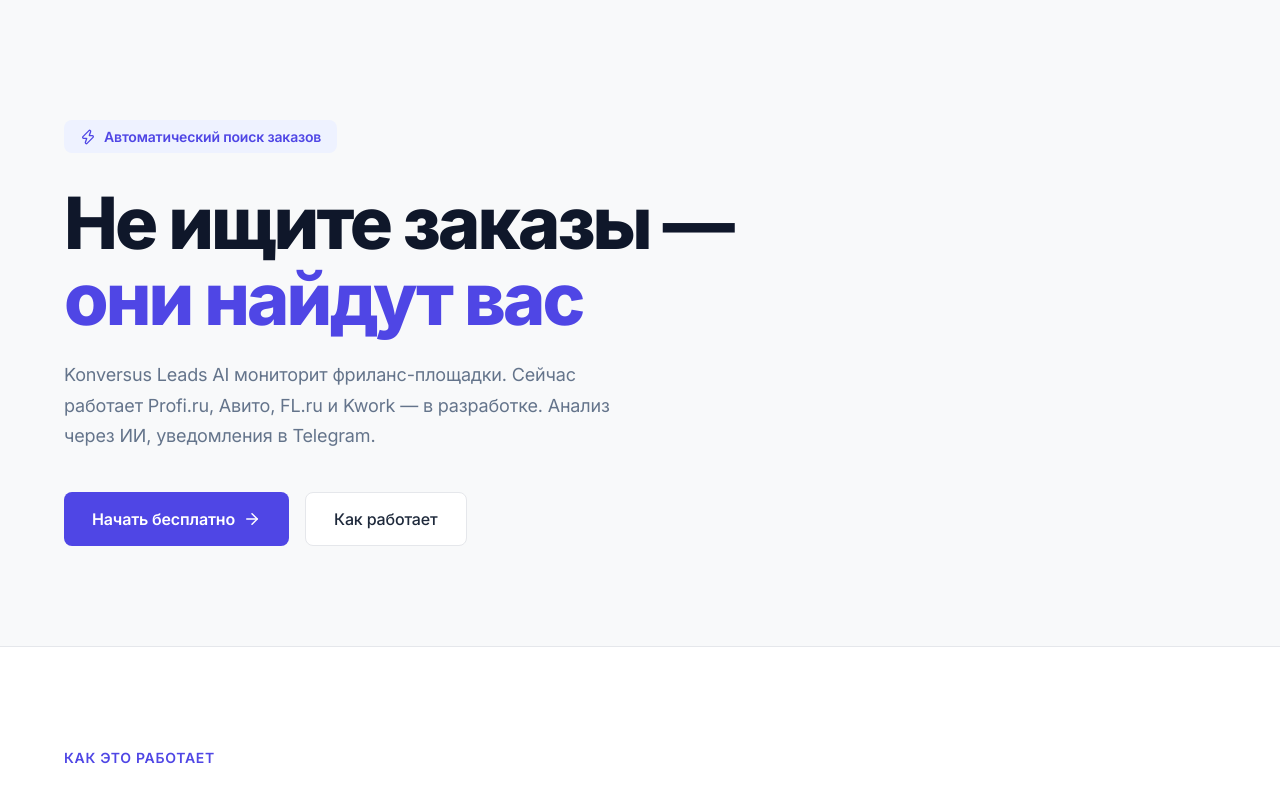
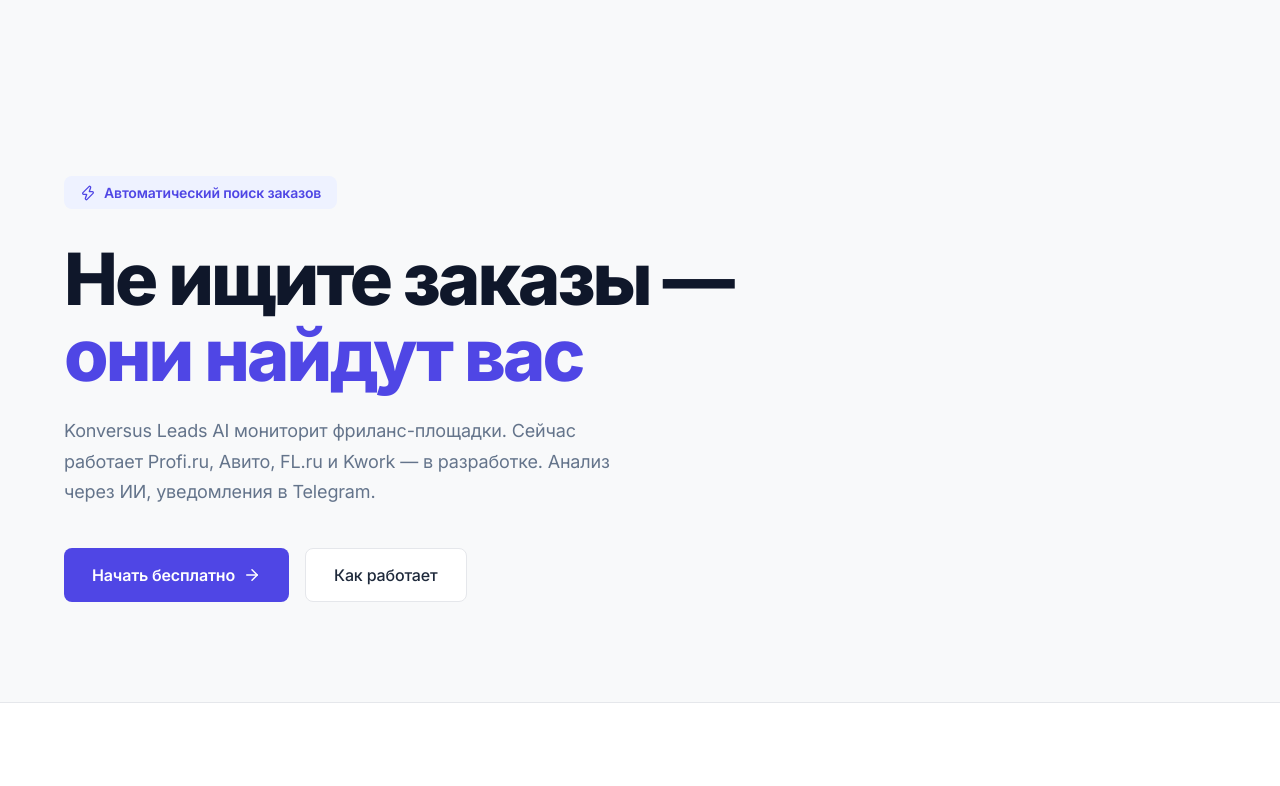
Before and after one commit to ztim2008/leads, a Next.js app: page / in a window 1280 px wide. Shown: the top 786 px of the page. Built offline with nearby package versions, Linux system fonts and the light colour scheme.

Commit message:
feat: навбар на лендинге + связь с konversus.ru
- Навбар: логотип ◈ Leads AI, меню, Документация, Войти
- Ссылка ← konversus.ru в навбаре
- Фиксированный при скролле

```diff
--- a/src/app/page.tsx
+++ b/src/app/page.tsx
@@ -27,7 +27,7 @@
       <header style={{
         background: "var(--bg-layer)",
         borderBottom: "1px solid var(--border)",
-        padding: "120px 0 100px",
+        padding: "176px 0 100px",
       }}>
         <div style={{ maxWidth: 1200, margin: "0 auto", padding: "0 24px" }}>
           <div style={{ maxWidth: 720 }}>
```
